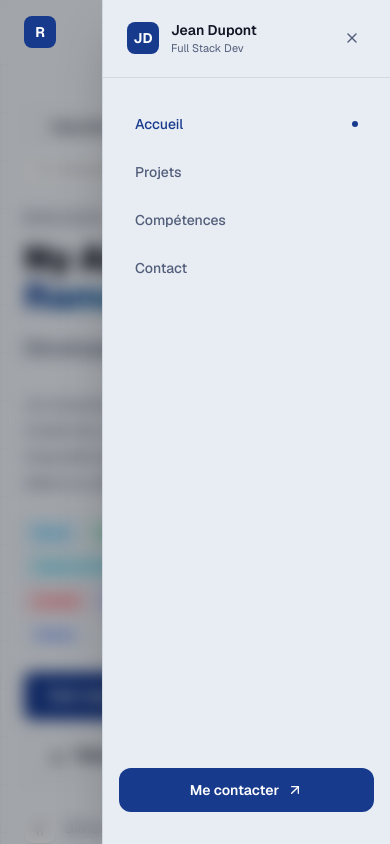
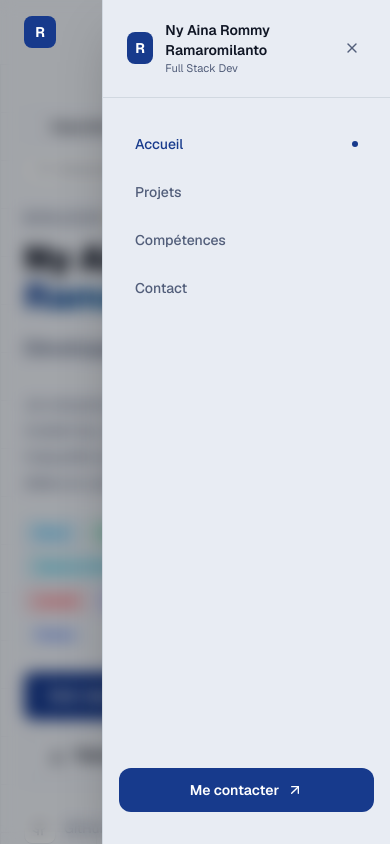
Before and after one commit to rommy-dev/portfolio, a Next.js app: page / in a window 390 px wide. Both pictures are taken after a click on the button 348 px from the left and 32 px from the top of the page. Shown: the top 844 px of the page. Built offline with nearby package versions, Linux system fonts and the light colour scheme.

Commit message:
fix: change the name in the menu burger on mobile phone

```diff
--- a/src/components/layout/Header.tsx
+++ b/src/components/layout/Header.tsx
@@ -144,10 +144,10 @@
               <div className="flex items-center justify-between px-6 py-5 border-b border-border">
                 <div className="flex items-center gap-3">
                   <span className="flex h-8 w-8 items-center justify-center rounded-lg bg-primary text-white text-sm font-bold">
-                    JD
+                    R
                   </span>
                   <div>
-                    <p className="text-sm font-semibold">Jean Dupont</p>
+                    <p className="text-sm font-semibold">Ny Aina Rommy Ramaromilanto</p>
                     <p className="text-[11px] text-muted">Full Stack Dev</p>
                   </div>
                 </div>
```
